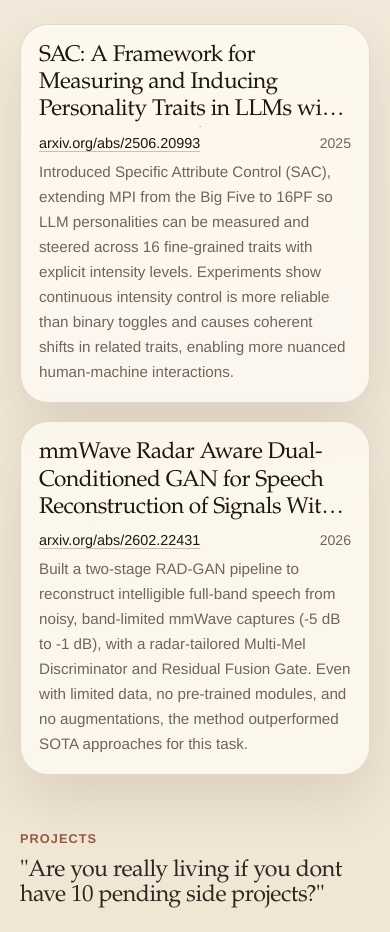
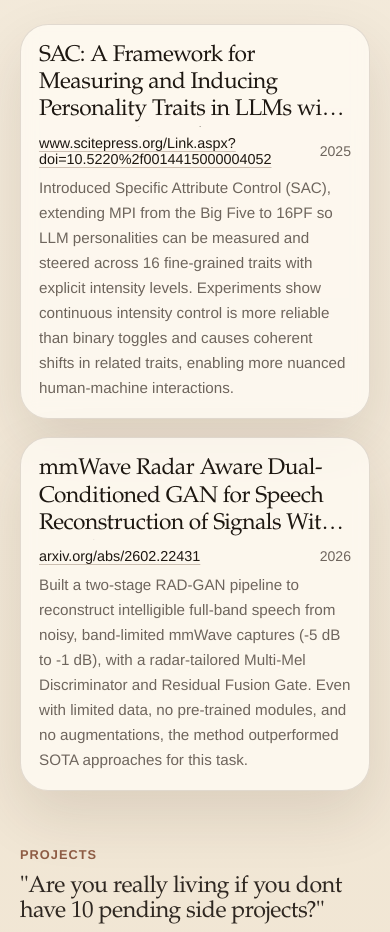
Before and after one commit to chitadi/personal-website, a Next.js app: page / in a window 390 px wide. Shown: the part 2762-3694 px from the top of the page. Built offline with nearby package versions, Linux system fonts and the light colour scheme; no server answers.

Commit message:
o. added content related to experience

```diff
--- a/app/education/page.tsx
+++ b/app/education/page.tsx
@@ -20,7 +20,6 @@ export default function EducationPage() {
       summary={education.summary}
       meta={[education.period, education.institution]}
       paragraphs={[education.summary]}
-      bullets={education.highlights}
     />
   );
 }
--- a/app/globals.css
+++ b/app/globals.css
@@ -199,7 +199,6 @@ textarea {
 .section-header__eyebrow,
 .detail-hero__eyebrow,
 .card__eyebrow,
-.detail-main__eyebrow,
 .not-found__eyebrow,
 .education-card__eyebrow {
   margin: 0 0 12px;
@@ -679,7 +678,6 @@ textarea {
   grid-template-columns: 1fr;
 }
 
-.detail-hero__back,
 .button-link {
   display: inline-flex;
   align-items: center;
@@ -690,6 +688,50 @@ textarea {
   color: var(--ink);
 }
 
+.detail-hero__back {
+  display: inline-flex;
+  align-items: center;
+  gap: 10px;
+  width: fit-content;
+  padding: 9px 14px 9px 10px;
+  border: 1px solid rgba(67, 47, 30, 0.22);
+  border-radius: 14px;
+  background: rgba(255, 250, 242, 0.9);
+  color: var(--ink);
+  font-size: 0.95rem;
+  font-weight: 600;
+  line-height: 1;
+  transition:
+    background-color 180ms ease,
+    border-color 180ms ease,
+    box-shadow 180ms ease,
+    transform 180ms ease;
+}
+
+.detail-hero__back:hover {
+  border-color: rgba(67, 47, 30, 0.34);
+  background: rgba(255, 252, 246, 0.96);
+  box-shadow: 0 8px 20px rgba(56, 35, 18, 0.12);
+  transform: translateY(-1px);
+}
+
+.detail-hero__back:focus-visible {
+  outline: 2px solid rgba(103, 71, 51, 0.38);
+  outline-offset: 2px;
+}
+
+.detail-hero__back-icon {
+  display: grid;
+  place-items: center;
+  width: 24px;
+  height: 24px;
+  border: 1px solid rgba(103, 71, 51, 0.24);
+  border-radius: 8px;
+  background: rgba(255, 255, 255, 0.72);
+  color: var(--accent);
+  font-size: 0.95rem;
+}
+
 .detail-hero__copy {
   display: flex;
   flex-direction: column;
@@ -697,7 +739,7 @@ textarea {
 }
 
 .detail-hero__title {
-  font-size: clamp(2.6rem, 4.5vw, 4.8rem);
+  font-size: clamp(1.95rem, 3.4vw, 3.85rem);
 }
 
 .detail-hero__media {
@@ -759,11 +801,11 @@ textarea {
   gap: 18px;
 }
 
-.detail-main__list {
-  margin: 0;
-  padding-left: 20px;
-  color: var(--muted);
-  line-height: 1.8;
+.detail-main__inline-link {
+  color: var(--ink);
+  text-decoration: underline;
+  text-decoration-color: currentColor;
+  text-underline-offset: 0.18em;
 }
 
 .not-found {
--- a/app/projects/[slug]/page.tsx
+++ b/app/projects/[slug]/page.tsx
@@ -46,7 +46,6 @@ export default async function ProjectDetailPage({
       title={item.title}
       summary={item.summary}
       paragraphs={item.narrative}
-      bullets={item.highlights}
       links={item.links}
     />
   );
--- a/app/research/[slug]/page.tsx
+++ b/app/research/[slug]/page.tsx
@@ -66,7 +66,6 @@ export default async function ResearchDetailPage({
         summary={item.summary}
         meta={[item.year]}
         paragraphs={item.abstract}
-        bullets={item.highlights}
         links={item.links}
       />
     </>
--- a/app/work/[slug]/page.tsx
+++ b/app/work/[slug]/page.tsx
@@ -47,7 +47,6 @@ export default async function WorkDetailPage({
       summary={item.summary}
       meta={[item.period, item.location]}
       paragraphs={item.narrative}
-      bullets={item.highlights}
       links={item.links}
     />
   );
--- a/content/site-data.ts
+++ b/content/site-data.ts
@@ -106,8 +106,12 @@ export const workItems: WorkItem[] = [
       "Describe what changed because you did the work.",
     ],
     narrative: [
-      "This detail page is built to carry more nuance than a bullet point. Use it for a concise story about what the team needed, how you responded, and what you learned.",
-      "If there was a tension between speed, correctness, and user experience, that is often the most interesting part to write about.",
+      "As a part of my Practice School-2 in BITS Pilani, I have been interning at Google since January of this year.",
+      "I work in the WANForms team in [Google Global Networking (GGN)](https://research.google/teams/global-networking/), which is a part of Google Cloud. In Google's push to make all their teams' efforts AI-first, I have been tasked to build industry grade agents for WANForms that can work with any developer in GGN to automate workflows of detecting, triaging, troubleshooting and fixing crucial defects and bugs in Google's network. The goal is to empower developers in GGN by fasttracking tedious (and annoying) tasks that can take up weeks at a time and bring that down to mere minutes.",
+      "I'm not going to lie, it was intimidating to find out that I would be leading these efforts because the team has put quite some faith in the little experience I have with tinkering around with AI products.",
+      "Unlike most big corporations that would otherwise have interns work on non-production or non-crucial tools, my team has put enormous trust in me to build tools that will be used by the entire GGN organization and I have been loving every second of it. The learning curve has been steep but the team has been super supportive and I'm really proud of the work I've done so far and excited for what's to come in the next few months!",
+      "I've definitely grown a lot as a dev, and its been fun using some of my indie hacking skills and seeing how they scale at an organisation the size of Google. I think I am getting to witness firsthand how big corporations are embracing AI and how engineers who have worked for decades are learning from the younger folks and vice versa (obviously).",
+      "If anyone is around the [Kyoto Office in Bangalore](https://maps.app.goo.gl/9vBHsGB1ov5s5FEr9) (i know i thought it was funny too) come say hi!"
     ],
   },
   {
@@ -125,8 +129,13 @@ export const workItems: WorkItem[] = [
       "Show how the work became reliable or useful.",
     ],
     narrative: [
-      "This section is a good place to explain the engineering baseline you worked within: team size, codebase maturity, and how you handled existing constraints.",
-      "You can also anchor the page with one detail that makes the experience memorable, not just impressive.",
+      "After a gruelling on-campus Summer Internship season, I finally made it to Oracle. I worked in the NoSQL Database team, which is responsible for Oracle's distributed NoSQL database service that offers low latency and high throughput for mission-critical applications.",
+      "Numerous customers of Oracle used the migration tool of the [NoSQL team](https://www.oracle.com/in/database/nosql/) to migrate their databases which were either a file/object store to Oracle's OnPrem DB or the Oracle Cloud DB. However, the migration tool had a major issue of causing significant downtime for customers during the migration process which was a huge pain point for them.",
+      "Servers could crash, processes could get terminated, outages could happen, in any case, the migration process that could sometimes comprise over 4TB worth of data would have to start all over again, from the top. This wasted time, effort and resources for our customers.",
+      "Our task was to make a sound checkpoint feature for the migration tool that would ensure data was backed up, the last safest state was tracked, and the process could resume from the point of failure, saving clients numerous hours and bringing downtime to a near zero.",
+      "On a more personal note, this was my first proper professional experience and I'm glad, even though our internship was about 3 months long, the team encouraged us to work on production-grade projects that were actually relevant to the organisation. I had barely used git before this, and almost never paid much attention to neatly written code before. I thought OOP was a subject and nothing more and as funny as it may sound now, I learnt how to REALLY write code at Oracle.",
+      "Turns out my degree was a little useful afterall.",
+      "And yes, they were kind enough to call me back for a full-time role and I will be returning to Oracle later this year."
     ],
   },
   {
@@ -144,8 +153,11 @@ export const workItems: WorkItem[] = [
       "Describe the measurable or visible impact.",
     ],
     narrative: [
-      "Use this page to explain the scope of the work clearly and without resume shorthand. A recruiter should understand what kind of systems you touched after one skim.",
-      "You can also use this space to highlight how you approached ambiguity, ownership, and collaboration. That usually reads stronger than a raw task list.",
+      "This was my first experience doing anything professionally really. I was a part of the 3rd cohort of student investment analysts at [Campus Fund](https://yourcampusfund.com/cohort-2023-24/). Worked directly with the core team to source, evaluate and invest in Startups across India.",
+      "In my first and second year, I really wanted to understand what it took to be a good founder and what it takes to build an actual company. I figured working at a VC firm would help me understand how it all really works outside of the bubble I had on campus.",
+      "I was at CF for a year and in that year, I spoke to 100s of young founders from all over India and most importantly led what was CF's biggest deal at the time - [Sarla Aviation](https://www.sarla-aviation.com/).",
+      "Now, I enjoy the perks of being a part of the Campus Fund Mafia and will forever be grateful to Richa and co for giving me this opportunity so early in my undergrad.",
+      "If you are a student founder or a recent grad, feel free to reach out to me, I'd be happy to connect you with the Campus Fund team :)"
     ],
   },
 ];
@@ -225,7 +237,7 @@ export const researchItems: ResearchItem[] = [
   {
     slug: "publication-one",
     title: "SAC: A Framework for Measuring and Inducing Personality Traits in LLMs with Intensity Control",
-    publication: "arXiv preprint",
+    publication: "SCITEPRESS proceedings",
     year: "2025",
     summary:
       "Introduced Specific Attribute Control (SAC), extending MPI from the Big Five to 16PF so LLM personalities can be measured and steered across 16 fine-grained traits with explicit intensity levels. Experiments show continuous intensity control is more reliable than binary toggles and causes coherent shifts in related traits, enabling more nuanced human-machine interactions.",
@@ -239,7 +251,12 @@ export const researchItems: ResearchItem[] = [
       "Use this page for a readable explanation of the paper. Someone outside your exact subfield should still understand what the work was trying to prove or improve.",
       "If you contributed to experiments, analysis, writing, or framing, make that explicit. It helps readers understand how you work, not just what the paper covered.",
     ],
-    links: [{ label: "Read on arXiv", href: "https://arxiv.org/abs/2506.20993" }],
+    links: [
+      {
+        label: "Read official publication",
+        href: "https://www.scitepress.org/Link.aspx?doi=10.5220%2f0014415000004052",
+      },
+    ],
   },
   {
     slug: "publication-two",
```
Also changed, not shown: components/detail-page.tsx (+47 -16 lines), 1 other file (tests, documents, lock files or other folders).
